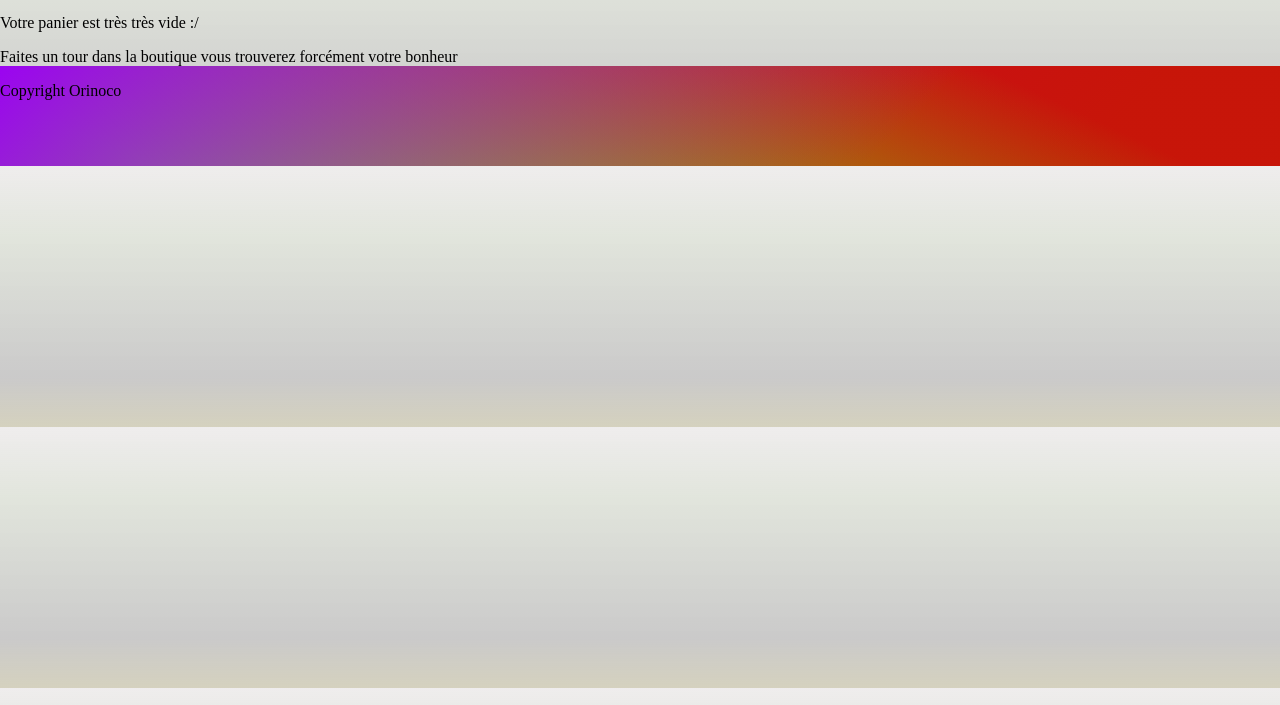
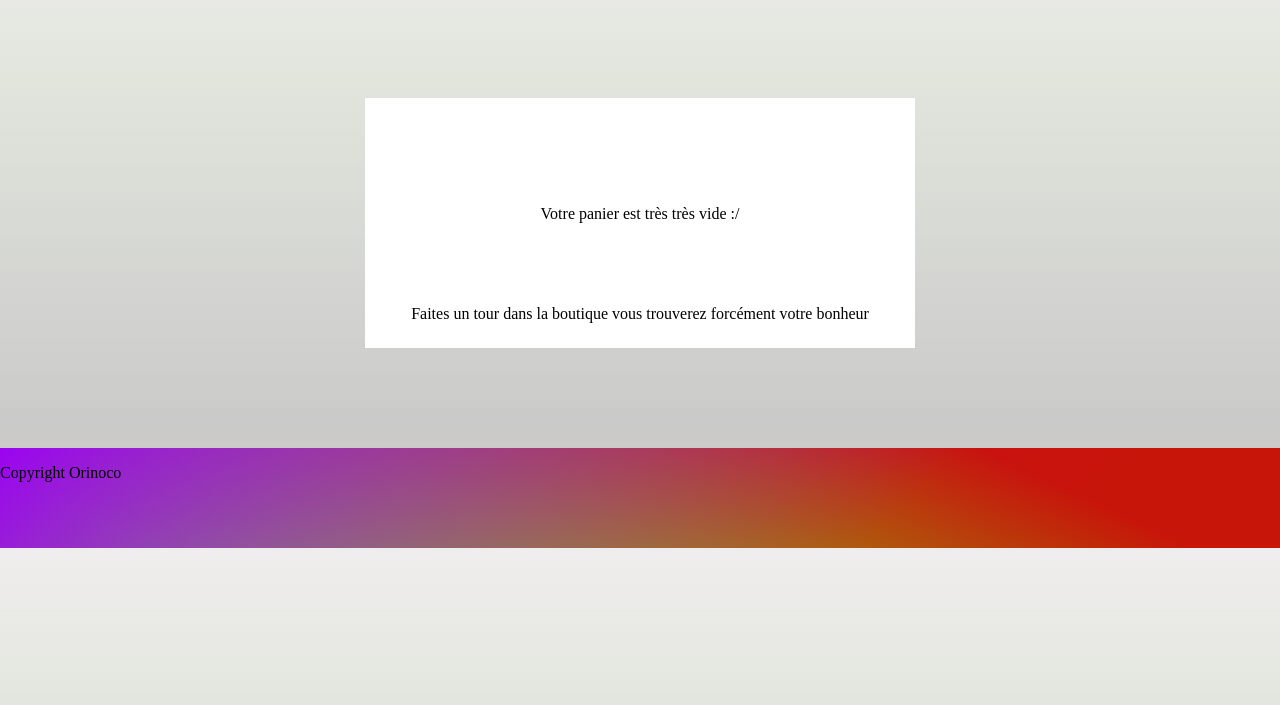
Before and after one commit to FayceZS/Orinoco-Projet-5, a website: page panier.html in a window 1280 px wide. Shown: the part 95-800 px from the top of the page. Drawn offline with Linux system fonts and the light colour scheme.

Commit message:
Update style.css

```diff
--- a/style.css
+++ b/style.css
@@ -4,7 +4,7 @@ body {
     display: flex;
     flex-direction: column;
     width : auto;
-    height : 100%;
+    height : all;
     background: rgb(204,200,177);
 background: linear-gradient(0deg, rgba(204,200,177,0.8258490896358543) 0%, rgba(159,158,158,0.5485381652661064) 19%, rgba(197,204,187,0.5093224789915967) 73%, rgba(230,227,227,0.6437762605042017) 100%);
 }
@@ -207,7 +207,25 @@ background: linear-gradient(0deg, rgba(195,159,34,0.7754289215686274) 0%, rgba(2
 
 
 
-                                            /*CSS concernant les produits de la page panier*/
+                                            /*CSS concernant la page panier*/
+#panierVide {
+    height : 200px;
+    width : 500px;
+    margin : auto;
+    background-color: white;
+    display: flex;
+    flex-direction: column;
+    text-align: center;
+    margin-top: 100px;
+    margin-bottom : 100px;
+    padding : 25px;
+}
+
+#panierVide p {
+    margin : auto;
+
+}
+
 
 .productsCaddy {
     display : flex;
@@ -226,6 +244,7 @@ background: linear-gradient(0deg, rgba(195,159,34,0.7754289215686274) 0%, rgba(2
 }
 
 footer {                                  /* CSS CONCERNANT LE FOOTER */
+            bottom: 0;
             height : 100px;
             background:
             linear-gradient(135deg, hsla(278.31, 96.78%, 47.99%, 1) 0%, hsla(278.31, 96.78%, 47.99%, 0) 70%),
```
